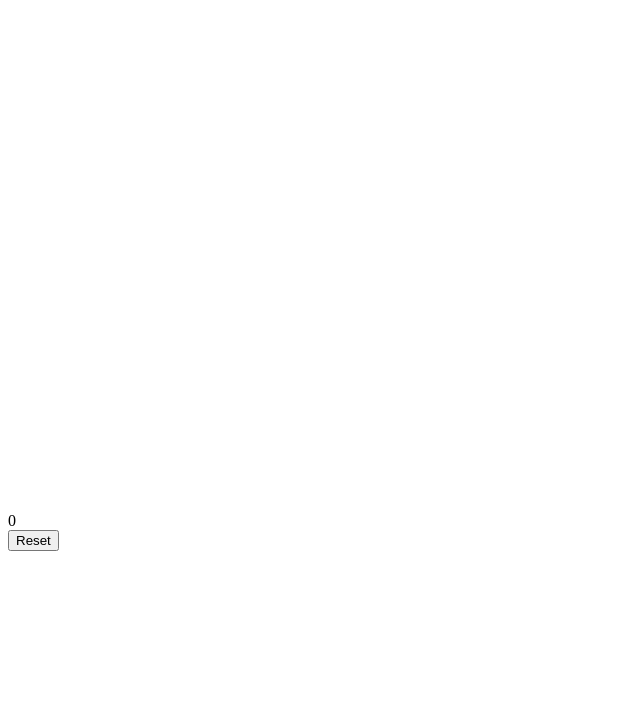
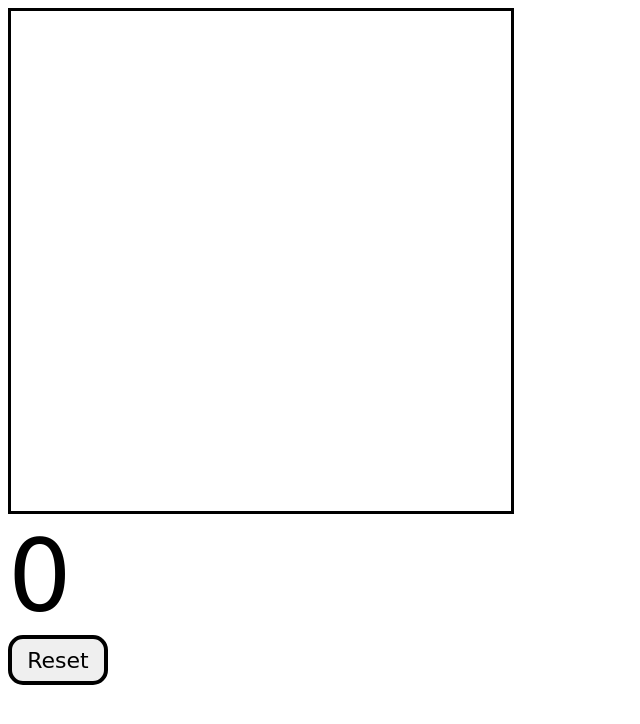
Before and after one commit to KipletingEdwin/SnakeGame-JavaScript, a plain HTML site: page index.html in a window 1280 px wide. Shown: the whole page, without its empty margins (0-640 px from the left). Drawn offline with Linux system fonts and the light colour scheme.

Commit message:
add some variables

```diff
--- a/index.css
+++ b/index.css
@@ -0,0 +1,23 @@
+#gameContainer{
+    text-align: center;
+}
+
+
+#gameBoard{
+    border: 3px solid;
+}
+
+#scoreText{
+    font-family: "Permanent Marker",cursive;
+    font-size: 100px;
+}
+
+#resetBtn{
+    font-family: "Permanent Marker",cursive;
+    font-size: 22px;
+    width: 100px;
+    height: 50px;
+    border: 4px solid;
+    border-radius: 15px;
+    cursor: pointer;
+}
--- a/index.html
+++ b/index.html
@@ -1,19 +1,18 @@
 <!DOCTYPE html>
 <html lang="en">
-<head>
-    <meta charset="UTF-8">
-    <meta name="viewport" content="width=device-width, initial-scale=1.0">
+  <head>
+    <meta charset="UTF-8" />
+    <meta name="viewport" content="width=device-width, initial-scale=1.0" />
     <title>Document</title>
-    <link rel="stylesheet" href="index.css">
-</head>
-<body>
+    <link rel="stylesheet" href="index.css" />
+  </head>
+  <body>
     <div class="gameContainer">
-        <canvas id="gameBoard" width="500" height="500" ></canvas>
-        <div id="score">0</div>
-        <button id="resetBtn">Reset</button>
+      <canvas id="gameBoard" width="500" height="500"></canvas>
+      <div id="scoreText">0</div>
+      <button id="resetBtn">Reset</button>
     </div>
 
-
-    <script src="index.js" ></script>
-</body>
+    <script src="index.js"></script>
+  </body>
 </html>
--- a/index.js
+++ b/index.js
@@ -0,0 +1,16 @@
+const gameBoard = document.querySelector("#gameBoard");
+const ctx = gameBoard.getContext("2d");
+const scoreText = document.querySelector("#scoreText");
+const gameWidth = gameBoard.width;
+const gameHeight = gameBoard.height;
+const boardBackground = "white";
+const snakeColor = "lightgreen";
+const snakeBorder = "black";
+const foodColor = "red";
+const unitSize = 25;
+let running = false;
+let xVelocity = unitSize;
+let yVelocity = 0;
+let foodX;
+let foodY;
+let score = 0;
```
